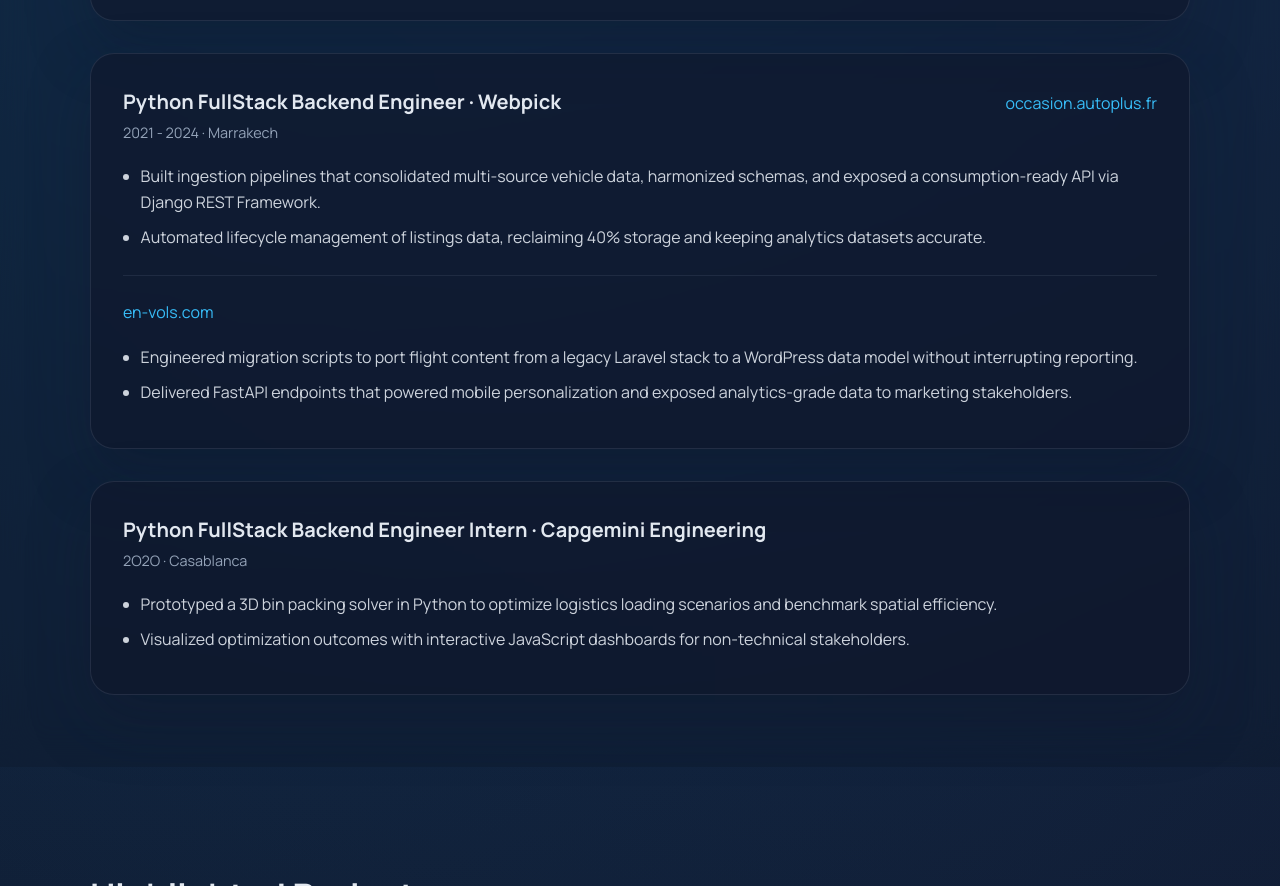
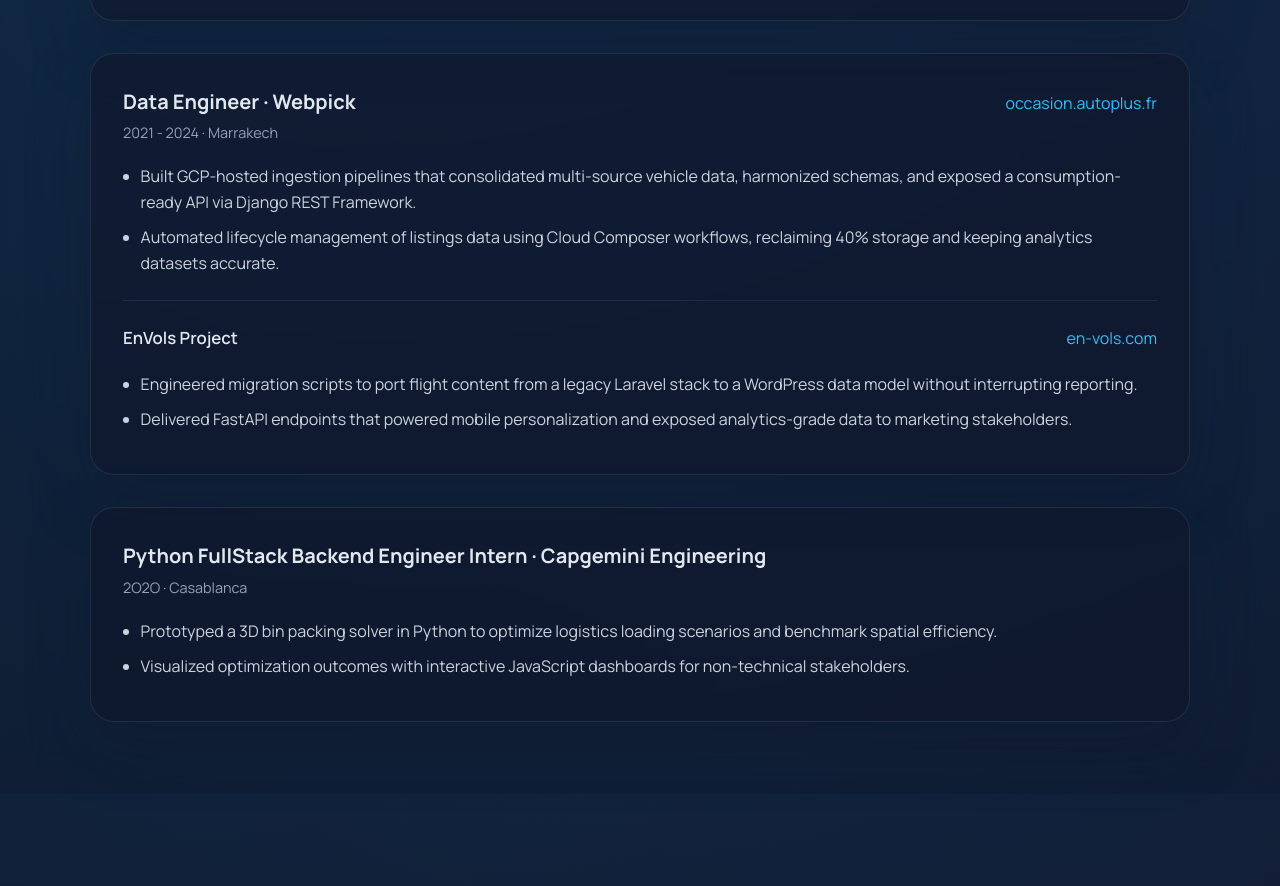
Before and after one commit to ayoub-errkhis/portfolio, a plain HTML site: page index.html in a window 1280 px wide. Shown: the part 1454-2340 px from the top of the page. Drawn offline with Linux system fonts and the light colour scheme.

Commit message:
modifs for style

```diff
--- a/index.html
+++ b/index.html
@@ -92,7 +92,7 @@
             <article class="card">
               <header class="card__header">
                 <div>
-                  <h3>Python FullStack Backend Engineer · Webpick</h3>
+                  <h3>Data Engineer · Webpick</h3>
                   <p class="card__subtitle">2021 - 2024 · Marrakech</p>
                 </div>
                 <a href="https://occasion.autoplus.fr/" target="_blank" rel="noreferrer"
@@ -101,16 +101,19 @@
               </header>
               <ul class="card__list">
                 <li>
-                  Built ingestion pipelines that consolidated multi-source vehicle data, harmonized
-                  schemas, and exposed a consumption-ready API via Django REST Framework.
+                  Built GCP-hosted ingestion pipelines that consolidated multi-source vehicle data,
+                  harmonized schemas, and exposed a consumption-ready API via Django REST Framework.
                 </li>
                 <li>
-                  Automated lifecycle management of listings data, reclaiming 40% storage and keeping
-                  analytics datasets accurate.
+                  Automated lifecycle management of listings data using Cloud Composer workflows,
+                  reclaiming 40% storage and keeping analytics datasets accurate.
                 </li>
               </ul>
               <div class="card__divider"></div>
               <header class="card__header">
+                <div>
+                  <h4>EnVols Project</h4>
+                </div>
                 <a href="https://www.en-vols.com/" target="_blank" rel="noreferrer">en-vols.com</a>
               </header>
               <ul class="card__list">
--- a/styles.css
+++ b/styles.css
@@ -194,6 +194,13 @@ h2 {
   font-size: 1.25rem;
 }
 
+.card__header h4 {
+  margin: 0;
+  font-size: 1.05rem;
+  color: var(--text);
+  font-weight: 600;
+}
+
 .card__subtitle {
   margin: 0.2rem 0 0;
   color: var(--muted);
```
Also changed, not shown: 1 other file.
